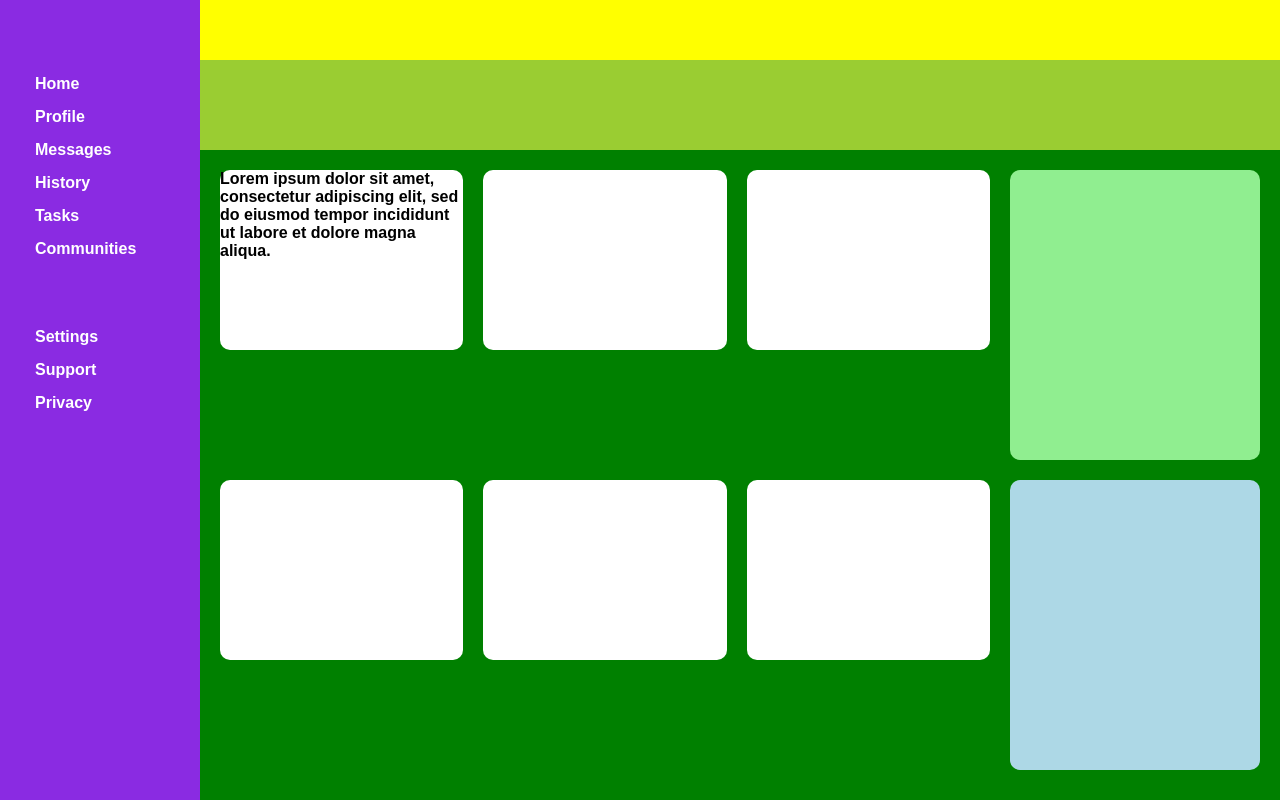
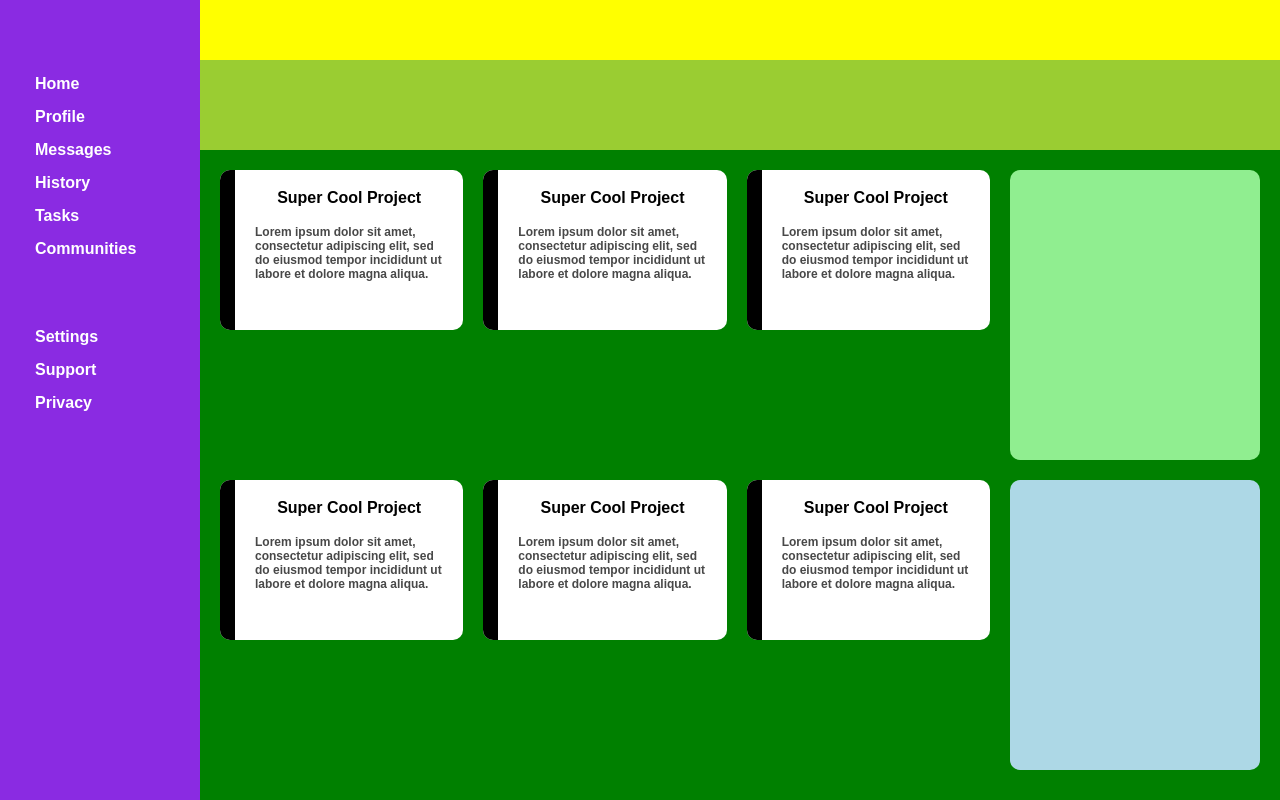
Before and after one commit to emilycurran/admin-dashboard, a plain HTML site: page index.html in a window 1280 px wide. Drawn offline with Linux system fonts and the light colour scheme.

Commit message:
Added styling to cards.

```diff
--- a/index.html
+++ b/index.html
@@ -41,17 +41,71 @@
         <div class="main-content">
             <div class="your-projects">
                 <div class="card">
-                    <div class="project-name"></div>
-                    <div class="project-description">Lorem ipsum dolor sit
-                        amet, consectetur adipiscing elit, sed do eiusmod
-                        tempor incididunt ut labore et dolore magna aliqua.
+                    <div class="color-panel"></div>
+                    <div class="project-name">Super Cool Project</div>
+                    <div class="project-description">
+                        <p>
+                        Lorem ipsum dolor sit
+                            amet, consectetur adipiscing elit, sed do eiusmod
+                            tempor incididunt ut labore et dolore magna aliqua.
+                        </p>
                     </div>
                 </div>
-                <div class="card"></div>
-                <div class="card"></div>
-                <div class="card"></div>
-                <div class="card"></div>
-                <div class="card"></div>
+                <div class="card">
+                    <div class="color-panel"></div>
+                    <div class="project-name">Super Cool Project</div>
+                    <div class="project-description">
+                        <p>
+                        Lorem ipsum dolor sit
+                            amet, consectetur adipiscing elit, sed do eiusmod
+                            tempor incididunt ut labore et dolore magna aliqua.
+                        </p>
+                    </div>
+                </div>
+                <div class="card">
+                    <div class="color-panel"></div>
+                    <div class="project-name">Super Cool Project</div>
+                    <div class="project-description">
+                        <p>
+                        Lorem ipsum dolor sit
+                            amet, consectetur adipiscing elit, sed do eiusmod
+                            tempor incididunt ut labore et dolore magna aliqua.
+                        </p>
+                    </div>
+                </div>
+                <div class="card">
+                    <div class="color-panel"></div>
+                    <div class="project-name">Super Cool Project</div>
+                    <div class="project-description">
+                        <p>
+                        Lorem ipsum dolor sit
+                            amet, consectetur adipiscing elit, sed do eiusmod
+                            tempor incididunt ut labore et dolore magna aliqua.
+                        </p>
+                    </div>
+                </div>
+                <div class="card">
+                    <div class="color-panel"></div>
+                    <div class="project-name">Super Cool Project</div>
+                    <div class="project-description">
+                        <p>
+                        Lorem ipsum dolor sit
+                            amet, consectetur adipiscing elit, sed do eiusmod
+                            tempor incididunt ut labore et dolore magna aliqua.
+                        </p>
+                    </div>
+                </div>
+                <div class="card">
+                    <div class="color-panel"></div>
+                    <div class="project-name">Super Cool Project</div>
+                    <div class="project-description">
+                        <p>
+                        Lorem ipsum dolor sit
+                            amet, consectetur adipiscing elit, sed do eiusmod
+                            tempor incididunt ut labore et dolore magna aliqua.
+                        </p>
+                    </div>
+                </div>
             </div>
             <div class="announcements"></div>
             <div class="trending"></div>
--- a/style.css
+++ b/style.css
@@ -65,12 +65,35 @@ body{
     overflow: auto;
     gap: 20px;
     grid-template-columns: repeat(auto-fit, minmax(200px, 1fr));
+    grid-template-rows: repeat(2, 1fr);
 }
 
 .card{
     background-color: white;
     border-radius: 10px;
-    height: 180px;
+    height: 160px;
+    display: grid;
+    grid-template-rows: 55px 1fr;
+    grid-template-columns: 15px 1fr;
+}
+
+.color-panel{
+    grid-area: 1/1/3/1;
+    background-color: black;
+    border-top-left-radius: 10px;
+    border-bottom-left-radius: 10px;
+}
+
+.project-name{
+    display: grid;
+    text-align: center;
+    align-items: center;
+}
+
+.project-description{
+    font-size: 12px;
+    color: rgb(72, 72, 72);
+    margin: 0 20px 0;
 }
 
 .announcements{
```
